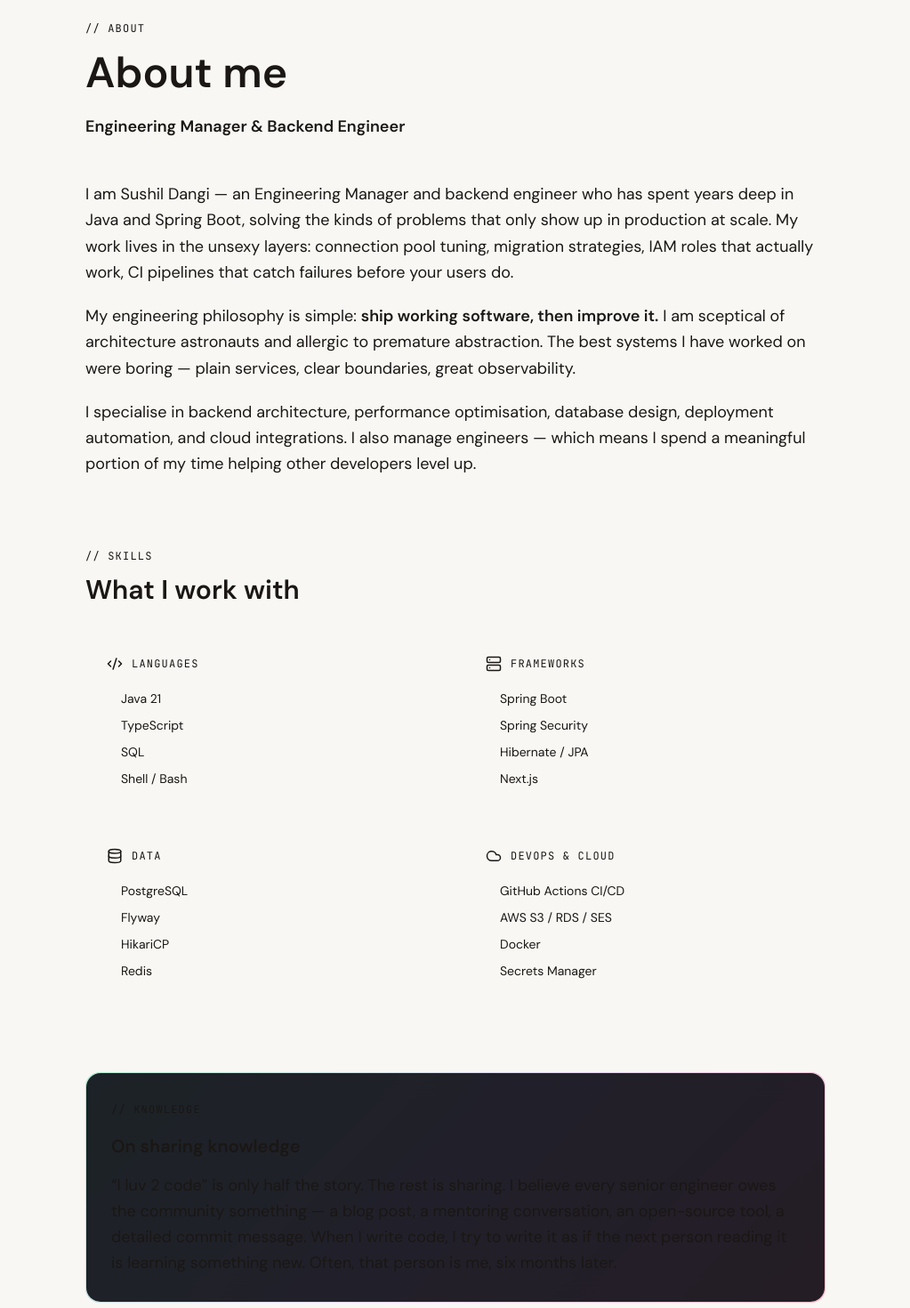
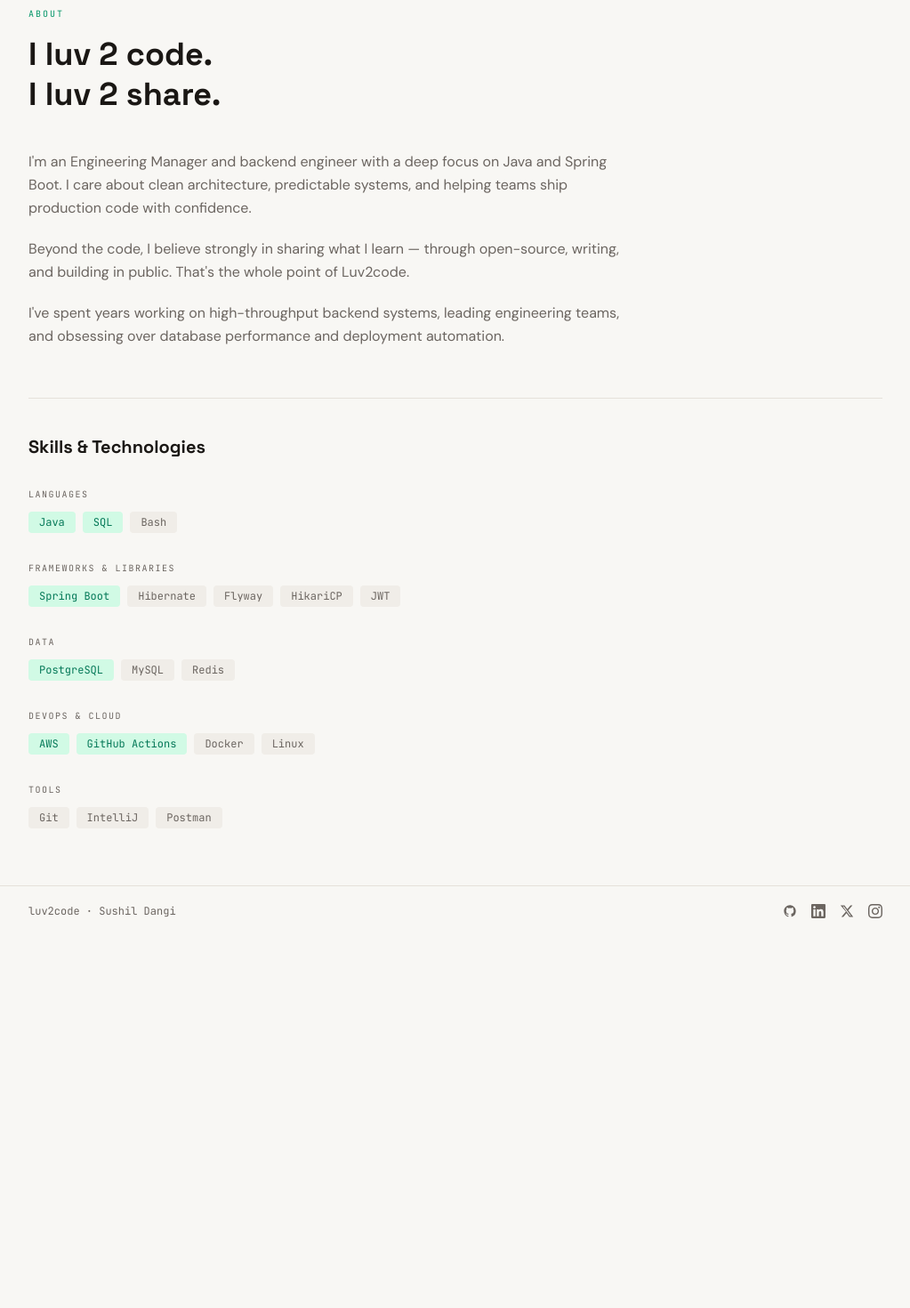
Before and after one commit to dangi-ai/dangi-ai.github.io, a Next.js app: page /about in a window 1280 px wide. Shown: the part 120-1590 px from the top of the page at 89% size, without its empty margins (128-1151 px from the left). After the commit the page ends 1172 px from the top, so only its background shows below. Built offline with nearby package versions, Linux system fonts and the light colour scheme.

Commit message:
feat: about page — bio + grouped skills chips

```diff
--- a/src/app/about/page.tsx
+++ b/src/app/about/page.tsx
@@ -1,171 +1,79 @@
 import type { Metadata } from 'next'
-import { Code2, Server, Database, Cloud } from 'lucide-react'
+import { skills } from '@/data/skills'
+import type { Skill } from '@/lib/types'
 
 export const metadata: Metadata = {
   title: 'About',
-  description: 'Engineering Manager & Backend Engineer — Java, Spring Boot, PostgreSQL, and cloud integrations.',
-  openGraph: { url: 'https://luv2code.in/about/' },
+  description:
+    'Engineering Manager & Backend Engineer — Java, Spring Boot, PostgreSQL, AWS. My story and what I believe about building software.',
+  openGraph: { url: 'https://luv2code.in/about' },
 }
 
-const SKILLS = [
-  {
-    group: 'Languages',
-    Icon: Code2,
-    items: ['Java 21', 'TypeScript', 'SQL', 'Shell / Bash'],
-  },
-  {
-    group: 'Frameworks',
-    Icon: Server,
-    items: ['Spring Boot', 'Spring Security', 'Hibernate / JPA', 'Next.js'],
-  },
-  {
-    group: 'Data',
-    Icon: Database,
-    items: ['PostgreSQL', 'Flyway', 'HikariCP', 'Redis'],
-  },
-  {
-    group: 'DevOps & Cloud',
-    Icon: Cloud,
-    items: ['GitHub Actions CI/CD', 'AWS S3 / RDS / SES', 'Docker', 'Secrets Manager'],
-  },
-]
+const CATEGORY_LABELS: Record<Skill['category'], string> = {
+  language:  'Languages',
+  framework: 'Frameworks & Libraries',
+  data:      'Data',
+  devops:    'DevOps & Cloud',
+  tool:      'Tools',
+}
+
+const CATEGORIES: Skill['category'][] = ['language', 'framework', 'data', 'devops', 'tool']
 
 export default function AboutPage() {
   return (
-    <div className="max-w-4xl mx-auto px-4 sm:px-6 lg:px-8 py-20">
+    <div className="max-w-5xl mx-auto px-8 py-16">
+      <p className="font-mono text-[10px] text-accent uppercase tracking-[0.2em] mb-4">About</p>
+      <h1 className="font-display text-4xl font-extrabold text-ink leading-tight mb-10">
+        I luv 2 code.<br />I luv 2 share.
+      </h1>
 
-      {/* Section label + Heading */}
-      <div className="mb-12">
-        <span className="block font-mono text-xs text-coral tracking-widest uppercase mb-3">
-          // about
-        </span>
-        <h1
-          className="text-4xl sm:text-5xl font-bold text-[var(--text-primary)] mb-4 leading-tight"
-          style={{ fontFamily: 'var(--font-display)' }}
-        >
-          About me
-        </h1>
-        <p
-          className="text-coral text-lg font-semibold"
-          style={{ fontFamily: 'var(--font-display)' }}
-        >
-          Engineering Manager &amp; Backend Engineer
+      <div className="max-w-2xl space-y-5 mb-14">
+        <p className="text-muted leading-relaxed">
+          I&apos;m an Engineering Manager and backend engineer with a deep focus on Java and
+          Spring Boot. I care about clean architecture, predictable systems, and helping teams
+          ship production code with confidence.
+        </p>
+        <p className="text-muted leading-relaxed">
+          Beyond the code, I believe strongly in sharing what I learn — through open-source,
+          writing, and building in public. That&apos;s the whole point of Luv2code.
+        </p>
+        <p className="text-muted leading-relaxed">
+          I&apos;ve spent years working on high-throughput backend systems, leading engineering
+          teams, and obsessing over database performance and deployment automation.
         </p>
       </div>
 
-      {/* Story */}
-      <section className="mb-20 space-y-5" aria-label="My story">
-        <p
-          className="text-[var(--text-secondary)] leading-relaxed text-base sm:text-lg"
-          style={{ fontFamily: 'var(--font-body)' }}
-        >
-          I am Sushil Dangi — an Engineering Manager and backend engineer who has spent years deep
-          in Java and Spring Boot, solving the kinds of problems that only show up in production at
-          scale. My work lives in the unsexy layers: connection pool tuning, migration strategies,
-          IAM roles that actually work, CI pipelines that catch failures before your users do.
-        </p>
-        <p
-          className="text-[var(--text-secondary)] leading-relaxed text-base sm:text-lg"
-          style={{ fontFamily: 'var(--font-body)' }}
-        >
-          My engineering philosophy is simple:{' '}
-          <span className="text-[var(--text-primary)] font-semibold">
-            ship working software, then improve it.
-          </span>{' '}
-          I am sceptical of architecture astronauts and allergic to premature abstraction. The best
-          systems I have worked on were boring — plain services, clear boundaries, great
-          observability.
-        </p>
-        <p
-          className="text-[var(--text-secondary)] leading-relaxed text-base sm:text-lg"
-          style={{ fontFamily: 'var(--font-body)' }}
-        >
-          I specialise in backend architecture, performance optimisation, database design, deployment
-          automation, and cloud integrations. I also manage engineers — which means I spend a
-          meaningful portion of my time helping other developers level up.
-        </p>
-      </section>
+      <div className="border-t border-line pt-10">
+        <h2 className="font-display text-xl font-bold text-ink mb-8">Skills &amp; Technologies</h2>
 
-      {/* Skills bento grid */}
-      <section aria-label="Skills and technology">
-        <div className="mb-8">
-          <span className="block font-mono text-xs text-coral tracking-widest uppercase mb-3">
-            // skills
-          </span>
-          <h2
-            className="text-2xl sm:text-3xl font-bold text-[var(--text-primary)]"
-            style={{ fontFamily: 'var(--font-display)' }}
-          >
-            What I work with
-          </h2>
+        <div className="space-y-8">
+          {CATEGORIES.map(cat => {
+            const group = skills.filter(s => s.category === cat)
+            if (group.length === 0) return null
+            return (
+              <div key={cat}>
+                <p className="font-mono text-[10px] text-muted uppercase tracking-[0.15em] mb-3">
+                  {CATEGORY_LABELS[cat]}
+                </p>
+                <div className="flex flex-wrap gap-2">
+                  {group.map(skill => (
+                    <span
+                      key={skill.name}
+                      className={
+                        skill.primary
+                          ? 'bg-accent-light text-accent-dark font-mono text-xs px-3 py-1 rounded'
+                          : 'bg-surface text-muted font-mono text-xs px-3 py-1 rounded'
+                      }
+                    >
+                      {skill.name}
+                    </span>
+                  ))}
+                </div>
+              </div>
+            )
+          })}
         </div>
-
-        <div className="grid grid-cols-1 sm:grid-cols-2 gap-5">
-          {SKILLS.map(({ group, Icon, items }) => (
-            <div
-              key={group}
-              className="card-glass group p-6 hover:border-mint/40 transition-colors duration-200"
-            >
-              <div className="flex items-center gap-2.5 mb-5">
-                <Icon size={18} className="text-mint flex-shrink-0" />
-                <span className="font-mono text-xs text-mint uppercase tracking-widest">{group}</span>
-              </div>
-              <ul className="space-y-2.5">
-                {items.map(item => (
-                  <li
-                    key={item}
-                    className="flex items-center gap-2.5 text-sm text-[var(--text-primary)]"
-                    style={{ fontFamily: 'var(--font-body)' }}
-                  >
-                    <span className="w-1.5 h-1.5 rounded-full bg-coral flex-shrink-0" aria-hidden="true" />
-                    {item}
-                  </li>
-                ))}
-              </ul>
-            </div>
-          ))}
-        </div>
-      </section>
-
-      {/* Knowledge sharing — gradient border card */}
-      <section
-        className="mt-20 relative p-px rounded-2xl"
-        style={{
-          background: 'linear-gradient(135deg, rgba(61,220,151,0.4) 0%, rgba(124,58,237,0.2) 50%, rgba(255,77,109,0.4) 100%)',
-        }}
-        aria-label="On sharing knowledge"
-      >
-        <div
-          className="rounded-2xl p-7"
-          style={{
-            background: 'rgba(13,13,20,0.9)',
-            backdropFilter: 'blur(12px)',
-            WebkitBackdropFilter: 'blur(12px)',
-          }}
-        >
-          <div className="mb-4">
-            <span className="font-mono text-xs text-mint uppercase tracking-widest">
-              // knowledge
-            </span>
-          </div>
-          <h2
-            className="text-xl font-bold text-[var(--text-primary)] mb-4"
-            style={{ fontFamily: 'var(--font-display)' }}
-          >
-            On sharing knowledge
-          </h2>
-          <p
-            className="text-[var(--text-secondary)] leading-relaxed text-base sm:text-lg"
-            style={{ fontFamily: 'var(--font-body)' }}
-          >
-            &ldquo;I luv 2 code&rdquo; is only half the story. The rest is sharing. I believe every
-            senior engineer owes the community something — a blog post, a mentoring conversation, an
-            open-source tool, a detailed commit message. When I write code, I try to write it as if
-            the next person reading it is learning something new. Often, that person is me, six months
-            later.
-          </p>
-        </div>
-      </section>
+      </div>
     </div>
   )
 }
```
